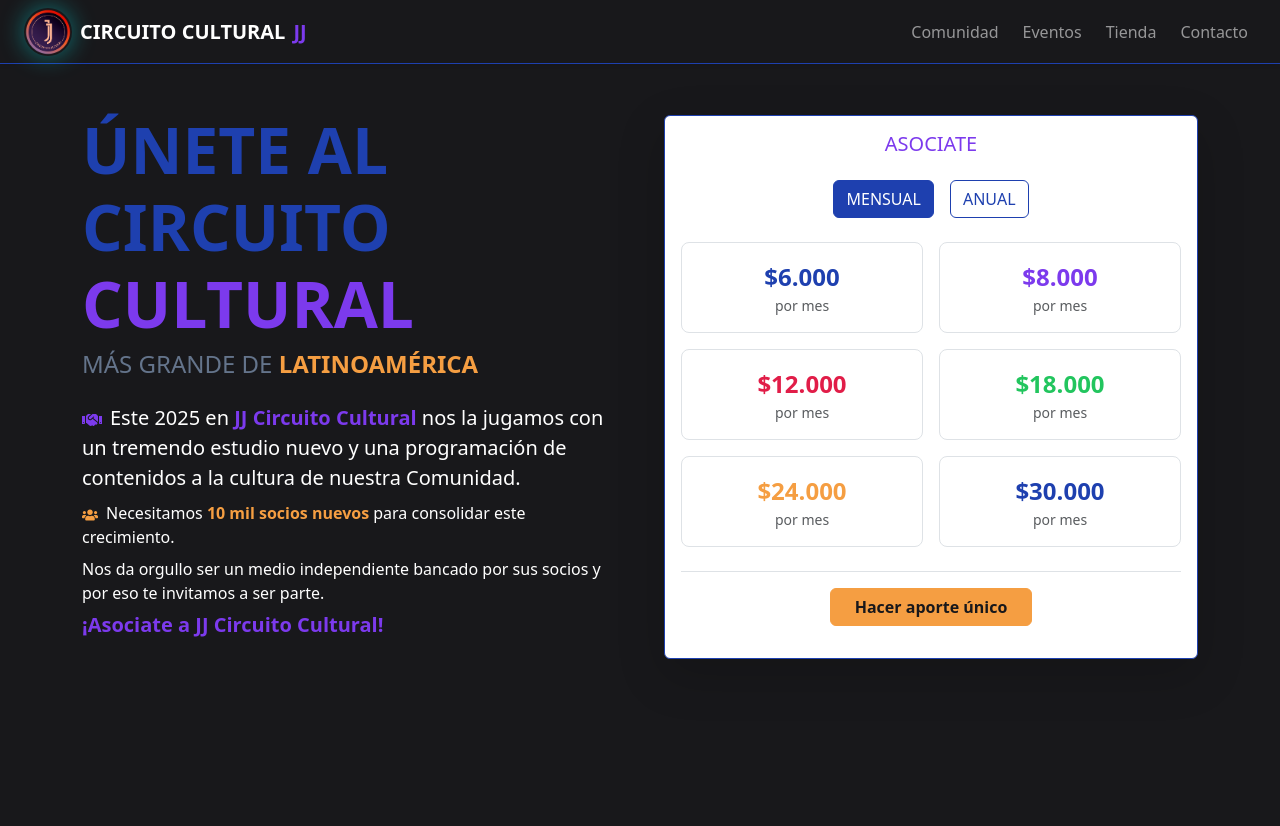
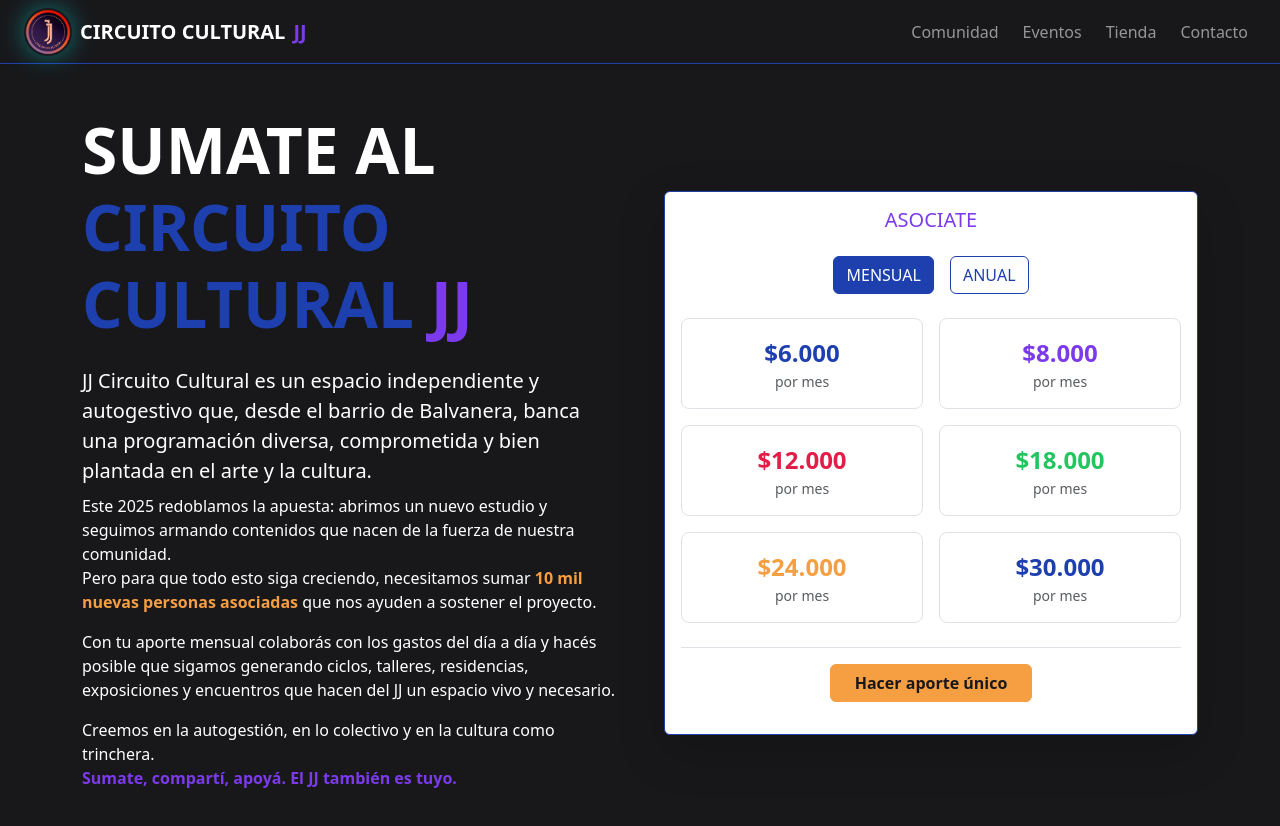
Before and after one commit to brunowald/jotajota, a Next.js app: page / in a window 1280 px wide. Shown: the top 826 px of the page. Built offline with nearby package versions, Linux system fonts and the light colour scheme.

Commit message:
feat: replace img with Image component in JJNavbar and update CommunityPage content

```diff
--- a/src/app/components/JJNavbar.tsx
+++ b/src/app/components/JJNavbar.tsx
@@ -1,5 +1,6 @@
 "use client";
 import Link from "next/link";
+import Image from "next/image";
 import { Navbar, Nav, Container } from "react-bootstrap";
 
 export default function JJNavbar() {
@@ -7,7 +8,7 @@
     <Navbar expand="lg" bg="dark" variant="dark" className="shadow-sm border-bottom border-primary sticky-top py-0" style={{ minHeight: 64 }}>
       <Container fluid className="px-3 px-lg-4">
         <Navbar.Brand as={Link} href="/comunidad" className="d-flex flex-shrink-0 align-items-center">
-          <img src="/logo-jj-2025.png" alt="JJ Circuito Cultural Logo" width={48} height={48} className="me-2" style={{ objectFit: 'contain', boxShadow: '0 0 24px #0ff6', borderRadius: "100%" }} />
+          <Image src="/logo-jj-2025.png" alt="JJ Circuito Cultural Logo" width={48} height={48} className="me-2" style={{ objectFit: 'contain', boxShadow: '0 0 24px #0ff6', borderRadius: "100%" }} />
           <span className="fw-bold fs-5 d-none d-sm-inline brand-full">
             <span>CIRCUITO CULTURAL</span>
             <span className="ms-2 text-info">JJ</span>
--- a/src/app/comunidad/page.tsx
+++ b/src/app/comunidad/page.tsx
@@ -1,4 +1,3 @@
-import { FaUsers, FaMusic, FaTheaterMasks, FaPaintBrush, FaFilm, FaDumbbell, FaHandshake } from "react-icons/fa";
 import AsociateTabs from "./AsociateTabs";
 import SingleContribution from "./SingleContribution";
 
@@ -10,28 +9,22 @@
         <div className="row align-items-center g-5">
           <div className="col-lg-6">
             <header className="mb-4">
-              <h1 className="display-3 fw-bold mb-2">
-                <span className="text-primary">ÚNETE AL CIRCUITO</span><br />
-                <span className="text-info">CULTURAL</span>
-              </h1>
-              <h2 className="h4 text-secondary mb-3">
-                MÁS GRANDE DE <span className="fw-semibold text-warning">LATINOAMÉRICA</span>
-              </h2>
+              <h1 className="display-3 fw-bold mb-2 text-white">SUMATE AL <span className="text-primary">CIRCUITO CULTURAL </span><span className="text-info">JJ</span></h1>
             </header>
             <section className="mb-4">
               <p className="lead mb-2">
-                <FaHandshake className="me-2 text-info" />
-                Este 2025 en <span className="fw-semibold text-info">JJ Circuito Cultural</span> nos la jugamos con un tremendo estudio nuevo y una programación de contenidos a la cultura de nuestra Comunidad.
+                JJ Circuito Cultural es un espacio independiente y autogestivo que, desde el barrio de Balvanera, banca una programación diversa, comprometida y bien plantada en el arte y la cultura.
+              </p>
+              <p className="mb-3">
+                Este 2025 redoblamos la apuesta: abrimos un nuevo estudio y seguimos armando contenidos que nacen de la fuerza de nuestra comunidad.<br/>
+                Pero para que todo esto siga creciendo, necesitamos sumar <span className="fw-bold text-warning">10 mil nuevas personas asociadas</span> que nos ayuden a sostener el proyecto.
+              </p>
+              <p className="mb-3">
+                Con tu aporte mensual colaborás con los gastos del día a día y hacés posible que sigamos generando ciclos, talleres, residencias, exposiciones y encuentros que hacen del JJ un espacio vivo y necesario.
               </p>
               <p className="mb-2">
-                <FaUsers className="me-2 text-warning" />
-                Necesitamos <span className="fw-bold text-warning">10 mil socios nuevos</span> para consolidar este crecimiento.
-              </p>
-              <p className="mb-2">
-                Nos da orgullo ser un medio independiente bancado por sus socios y por eso te invitamos a ser parte.
-              </p>
-              <p className="h5 fw-bold text-info mb-4">
-                ¡Asociate a JJ Circuito Cultural!
+                Creemos en la autogestión, en lo colectivo y en la cultura como trinchera.<br/>
+                <span className="fw-bold text-info">Sumate, compartí, apoyá. El JJ también es tuyo.</span>
               </p>
             </section>
           </div>
--- a/src/app/eventos/page.tsx
+++ b/src/app/eventos/page.tsx
@@ -1,7 +1,7 @@
 import { createClient } from "@/prismicio";
 import { PrismicImage, PrismicRichText } from "@prismicio/react";
 import styles from "./eventos.module.css";
-import { Content } from "@prismicio/client";
+import Link from "next/link";
 
 // Tipar el evento según el modelo de Prismic
 interface EventDoc {
```
